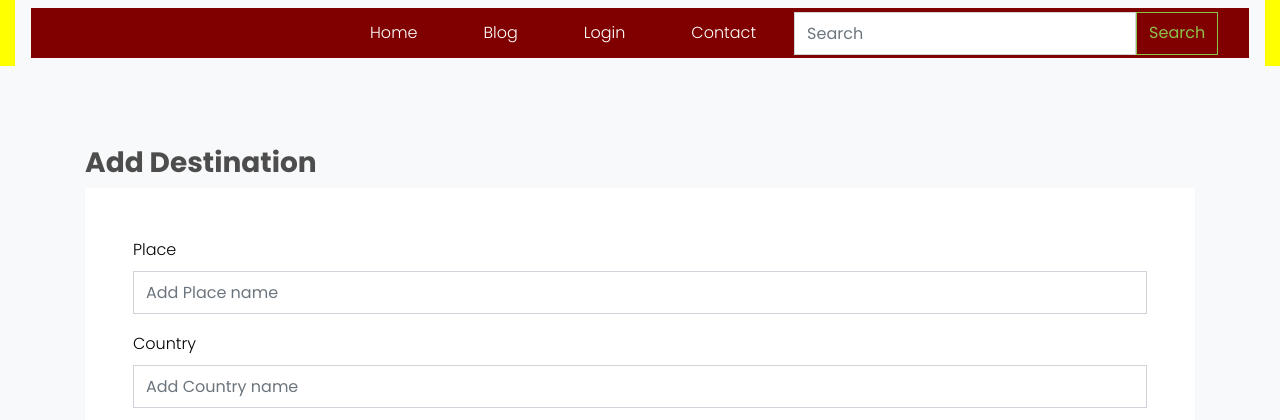
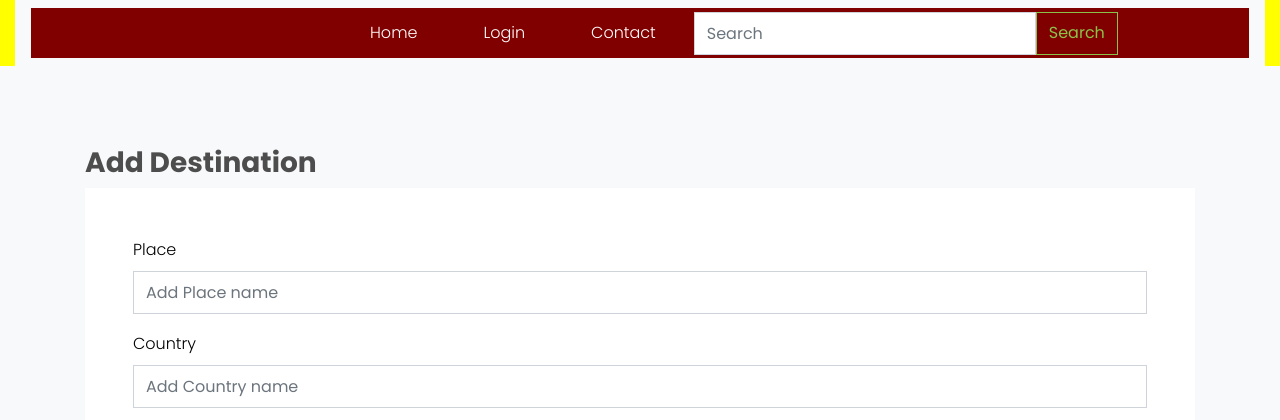
Before and after one commit to vedd0623/Django_project, a Django app: page /add_destination/ in a window 1280 px wide. Shown: the top 420 px of the page. Run offline with Django 3.2, Linux system fonts and the light colour scheme; style sheets or scripts are compiled from the project's sources; some libraries are stand-ins or nearby versions; some web fonts are replaced.

Commit message:
Update navbar routes

```diff
--- a/tour/templates/base.html
+++ b/tour/templates/base.html
@@ -58,8 +58,6 @@
                                 <li class="active"><a href="{% url 'admin_home' %}">Dashboard</a></li>
                                 <li><a href="{% url 'all_user' %}" style="margin-left:10px">All User</a></li>
                                 <li><a href="{% url 'add_destination' %}"  style="margin-left:20px">Add Destination</a></li>
-                                <li><a href="{% url 'add_blog' %}"  style="margin-left:20px">Add Blog</a></li>
-                                <li><a href="{% url 'admin_viewblog' %}"  style="margin-left:20px">View Blog</a></li>
                                 <li><a href="{% url 'view_destination' %}"  style="margin-left:20px">View Destination</a></li>
                                 <li><a href="{% url 'view_booking' %}"  style="margin-left:20px">View Booking</a></li>
                                 <li><a href="{% url 'view_contact' %}"  style="margin-left:20px">View Contact</a></li>
@@ -72,7 +70,6 @@
                                     <a href="{% url 'home' %}" style="color:white">Home</a>
 
                         <a href="{% url 'my_booking' %}" style="margin-left:30px;color:white">My Booking</a>
-                        <a href="{% url 'blog' %}" style="margin-left:30px;color:white">View Blog</a>
                                <a href="{% url 'view_profile' %}" style="margin-left:30px;color:white">View Profile</a>
                                <a href="{% url 'Change_Password' %}" style="margin-left:30px;color:white">Change Password</a>
                                     <a href="{% url 'contact' %}" style="margin-left:50px;color:white">Contact</a>
@@ -86,9 +83,7 @@
                                 <li class="nav-item" style="background-color:maroon;color:white">
                                     <a class="nav-link active" aria-current="page" href="{% url 'home' %}" style="color:white;margin-left:300px">Home</a>
                                 </li>
-                                <li class="nav-item">
-                                    <a class="nav-link" href="{% url 'blog' %}" style="color:white;margin-left:50px">Blog</a>
-                                </li>
+
 
                                  <li class="nav-item">
                                     <a class="nav-link" href="{% url 'login' %}" style="color:white;margin-left:50px">Login</a>
```
